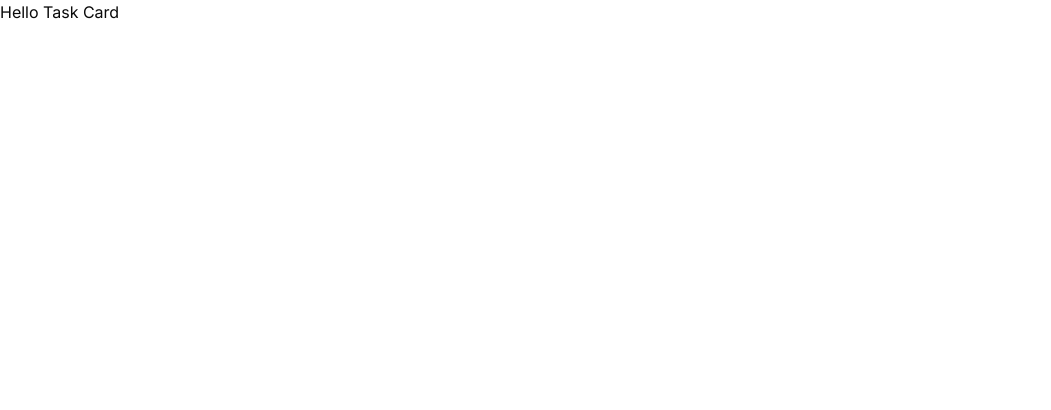
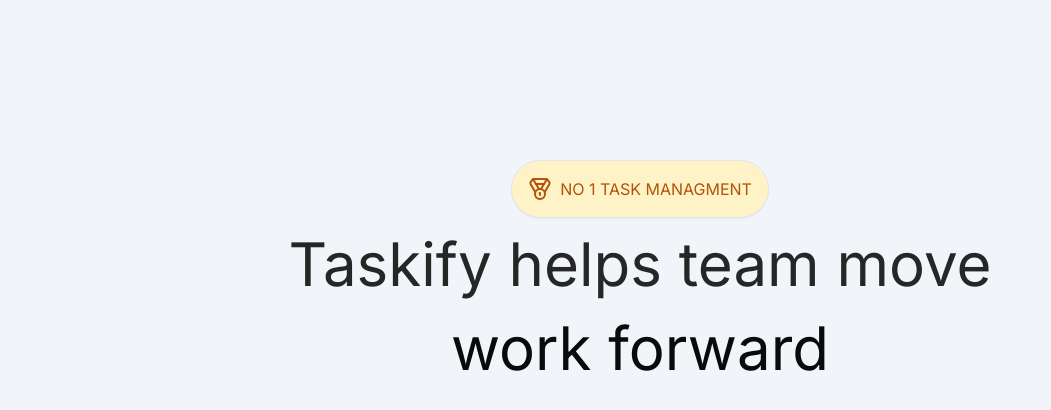
Before and after one commit to ChenHaoJie9527/task-card, a Next.js app: page / in a window 1280 px wide. Shown: the top 410 px of the page, without its empty margins (0-1051 px from the left). Built offline with nearby package versions, Linux system fonts and the light colour scheme.

Commit message:
feat: 个人主页更新

```diff
--- /dev/null
+++ b/app/(marketing)/layout.tsx
@@ -0,0 +1,11 @@
+interface Props {
+  children: React.ReactNode;
+}
+export default function Layout({ children }: Props) {
+  return (
+    <div className=" h-full bg-slate-100">
+      {/* Navbar */}
+      <main className="pt-40 pb-20 bg-slate-100">{children}</main>
+    </div>
+  );
+}
--- /dev/null
+++ b/app/(marketing)/page.tsx
@@ -0,0 +1,18 @@
+import { Medal } from "lucide-react";
+
+export default function MarketingPage() {
+  return (
+    <div className="flex items-center justify-center flex-col">
+      <div className="flex items-center justify-center flex-col">
+        <div className="mb-4 flex items-center border shadow-sm p-4 bg-amber-100 text-amber-700 rounded-full uppercase text-center">
+          <Medal className="h-6 w-6 mr-2" />
+          <span>No 1 Task Managment</span>
+        </div>
+        <h1 className="text-3xl md:text-6xl text-center text-neutral-800 mb-6">
+          Taskify helps team move
+        </h1>
+        <div className="text-3xl md:text-6xl">work forward</div>
+      </div>
+    </div>
+  );
+}
--- a/app/page.tsx
+++ /dev/null
@@ -1,5 +0,0 @@
-import Image from "next/image";
-
-export default function Home() {
-  return <div>Hello Task Card</div>;
-}
```
